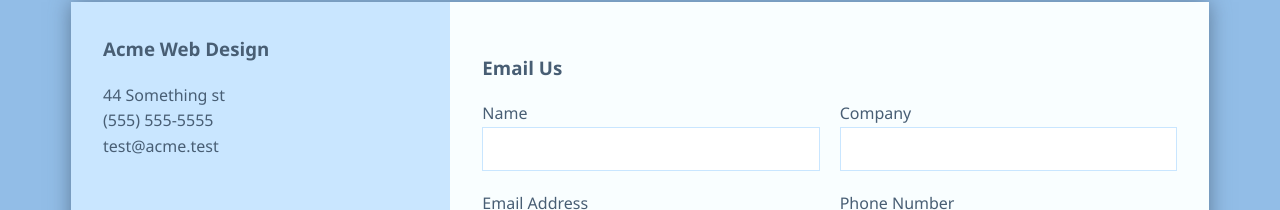
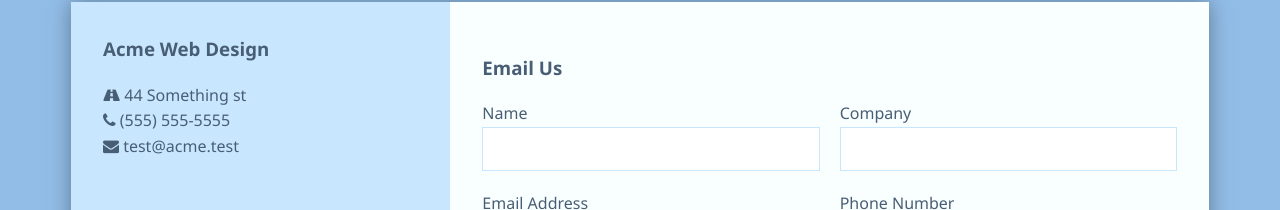
Before and after one commit to WebDevTuts/mobile_responsive_form_css_grid, a plain HTML site: page index.html in a window 1280 px wide. Shown: the part 116-326 px from the top of the page. Drawn offline with Linux system fonts and the light colour scheme.

Commit message:
Add font awesome icons to company-info list items

```diff
--- a/index.html
+++ b/index.html
@@ -15,9 +15,9 @@
       <div class="company-info">
         <h3>Acme Web Design</h3>
         <ul>
-          <li>44 Something st</li>
-          <li>(555) 555-5555</li>
-          <li>test@acme.test</li>
+          <li><i class="fa fa-road"></i> 44 Something st</li>
+          <li><i class="fa fa-phone"></i> (555) 555-5555</li>
+          <li><i class="fa fa-envelope"></i> test@acme.test</li>
         </ul>
       </div>
       <div class="contact">
```
